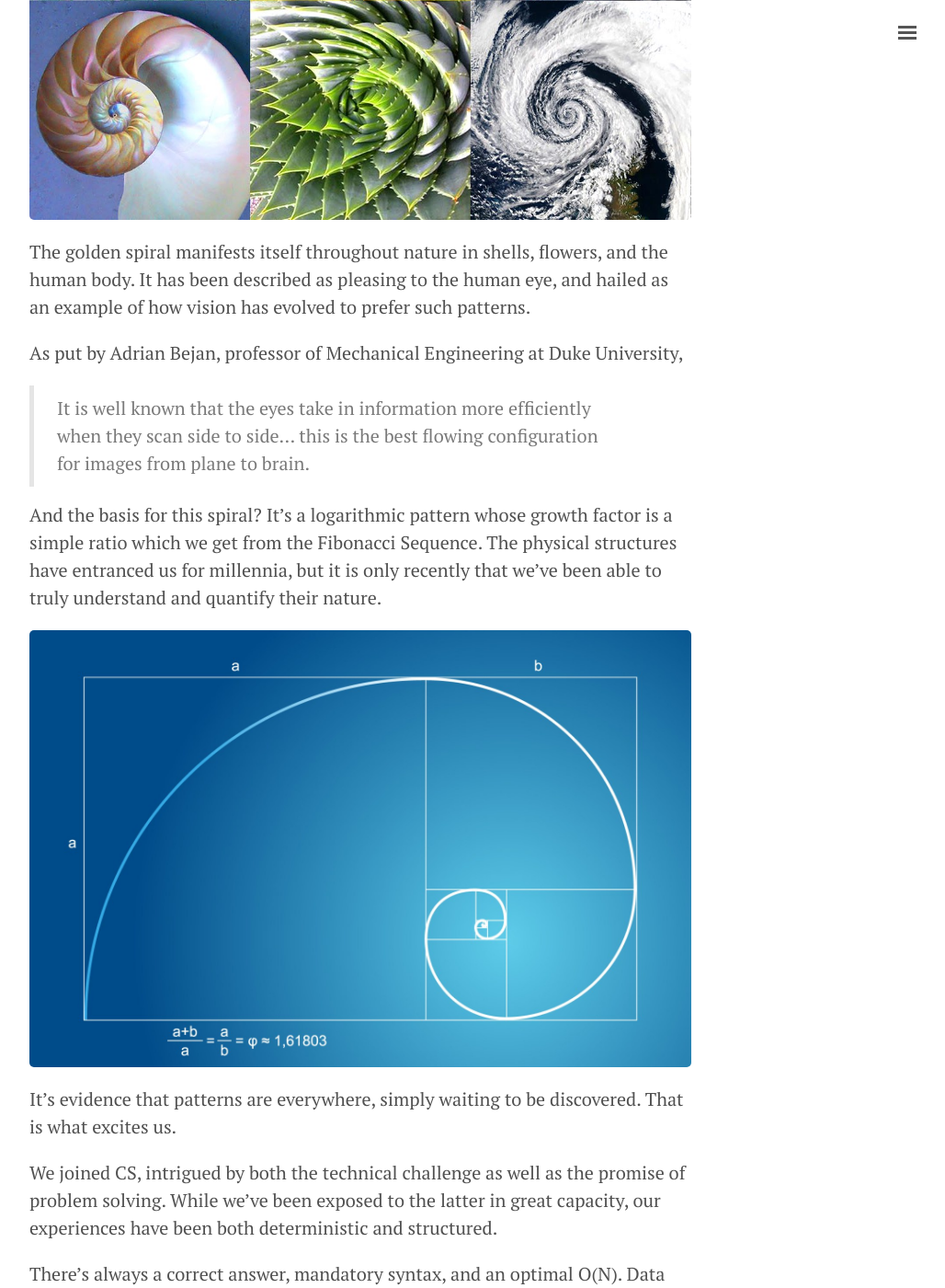
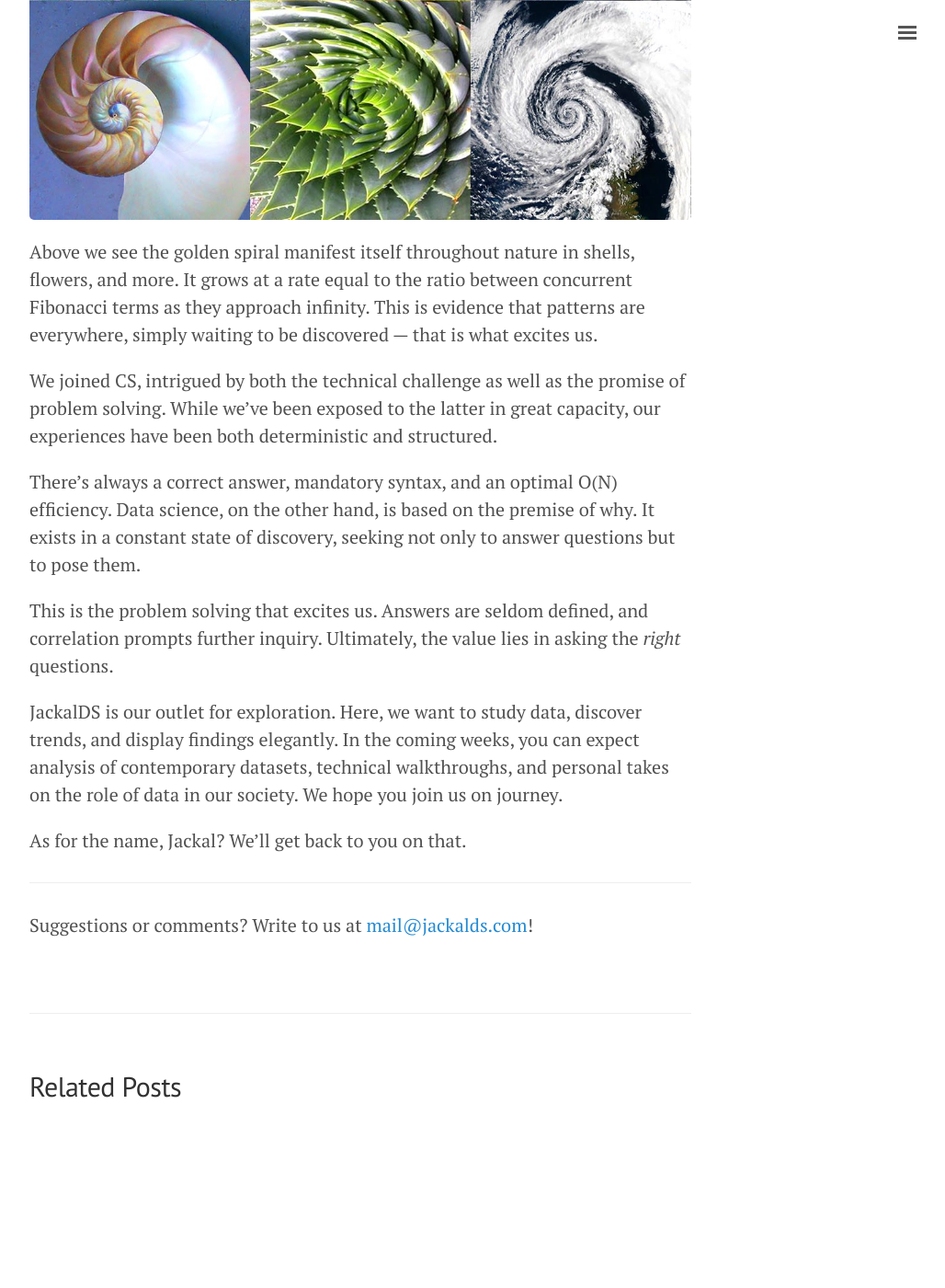
Before and after one commit to SohanChoudhury/JackalDS, a Jekyll site: the page built from _posts/2018-04-14-why-jackalds.md, in a window 1280 px wide and 1400 px high, scrolled down 471 px. Shown: the whole window at 92% size, without its empty margins (248-1276 px from the left). Built offline with Jekyll 4.4.1, drawn with Linux system fonts in a browser that asks for light colours; after the commit the page ends 1731 px from its top, so only the background shows below that; some of the changed text lies outside the part shown.

Commit message:
First post update

```diff
--- a/_posts/2018-04-14-why-jackalds.md
+++ b/_posts/2018-04-14-why-jackalds.md
@@ -5,25 +5,18 @@ title: Why JackalDS?
 
 ![Golden spiral examples.](https://github.com/SohanChoudhury/JackalDS/blob/master/_posts/golden-sprial-examples.jpeg?raw=true)
 
-The golden spiral manifests itself throughout nature in shells, flowers, and the human body. It has been described as pleasing to the human eye, and hailed as an example of how vision has evolved to prefer such patterns.
-
-As put by Adrian Bejan, professor of Mechanical Engineering at Duke University,
-> It is well known that the eyes take in information more efficiently when they scan side to side… this is the best flowing configuration for images from plane to brain.
-
-And the basis for this spiral? It’s a logarithmic pattern whose growth factor is a simple ratio which we get from the Fibonacci Sequence. The physical structures have entranced us for millennia, but it is only recently that we’ve been able to truly understand and quantify their nature.
-
-![Golden ratio graph.](https://github.com/SohanChoudhury/JackalDS/blob/master/_posts/golden-ratio-graph.jpg?raw=true)
-
-It’s evidence that patterns are everywhere, simply waiting to be discovered. That is what excites us.
+Above we see the golden spiral manifest itself throughout nature in shells, flowers, and more. It grows at a rate equal to the ratio between concurrent Fibonacci terms as they approach infinity. This is evidence that patterns are everywhere, simply waiting to be discovered &mdash; that is what excites us.
 
 We joined CS, intrigued by both the technical challenge as well as the promise of problem solving. While we’ve been exposed to the latter in great capacity, our experiences have been both deterministic and structured.
 
-There’s always a correct answer, mandatory syntax, and an optimal O(N). Data science, on the other hand, is based on the premise of why. It exists in a constant state of discovery, seeking not only to answer questions but to pose them.
+There’s always a correct answer, mandatory syntax, and an optimal O(N) efficiency. Data science, on the other hand, is based on the premise of why. It exists in a constant state of discovery, seeking not only to answer questions but to pose them.
 
+This is the problem solving that excites us. Answers are seldom defined, and correlation prompts further inquiry. Ultimately, the value lies in asking the *right* questions.
 
-This is the problem solving that we find most engaging. Answers are seldom defined, and correlation prompts further inquiry. Ultimately, the values lies in asking the *right* questions.
+JackalDS is our outlet for exploration. Here, we want to study data, discover trends, and display findings elegantly.  In the coming weeks, you can expect analysis of contemporary datasets, technical walkthroughs, and personal takes on the role of data in our society. We hope you join us on journey.
 
-JackalDS is our outlet for exploration. Here, we want to study data, discover trends, and display findings elegantly.  In the coming weeks, you can expect analysis of contemporary phenomena, discussions regarding the role of data in our society, and much more. We hope you join us on journey.
+As for the name, Jackal? We’ll get back to you on that.
+
 
 -----
 
```
